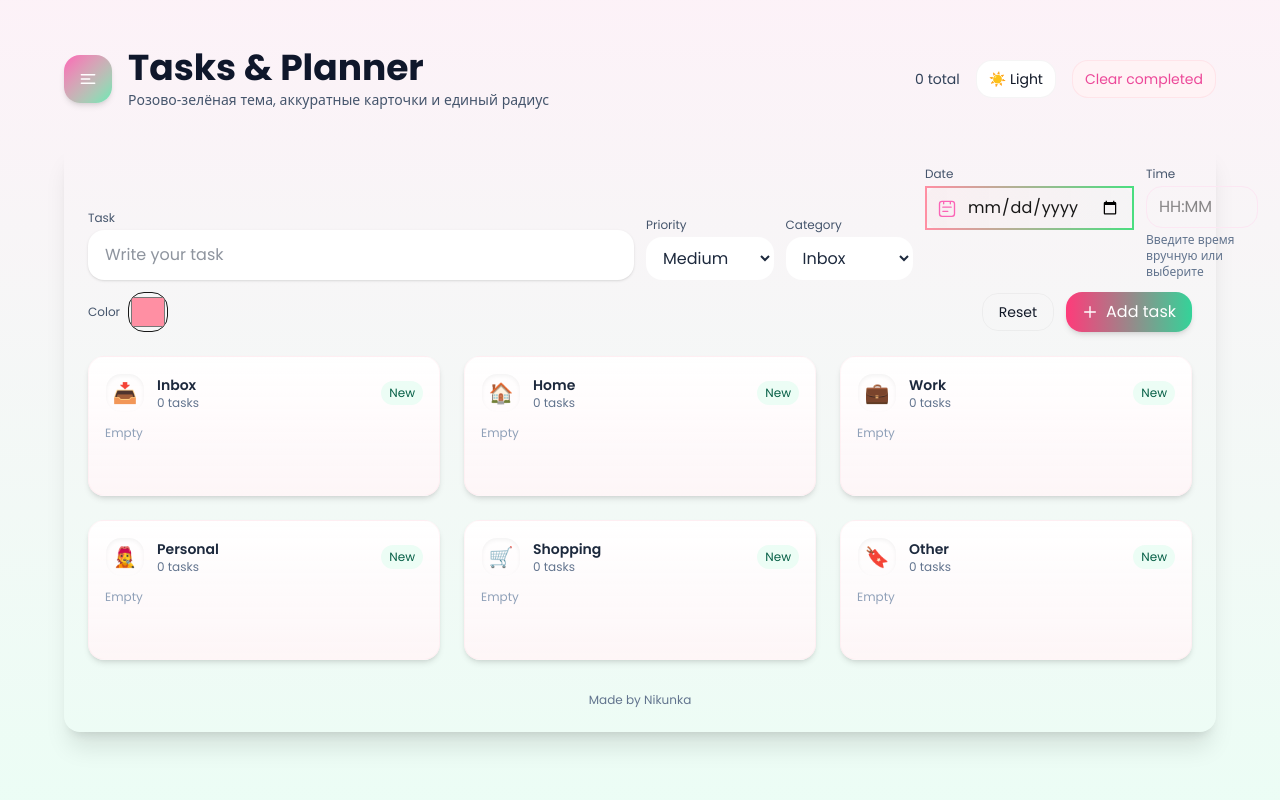
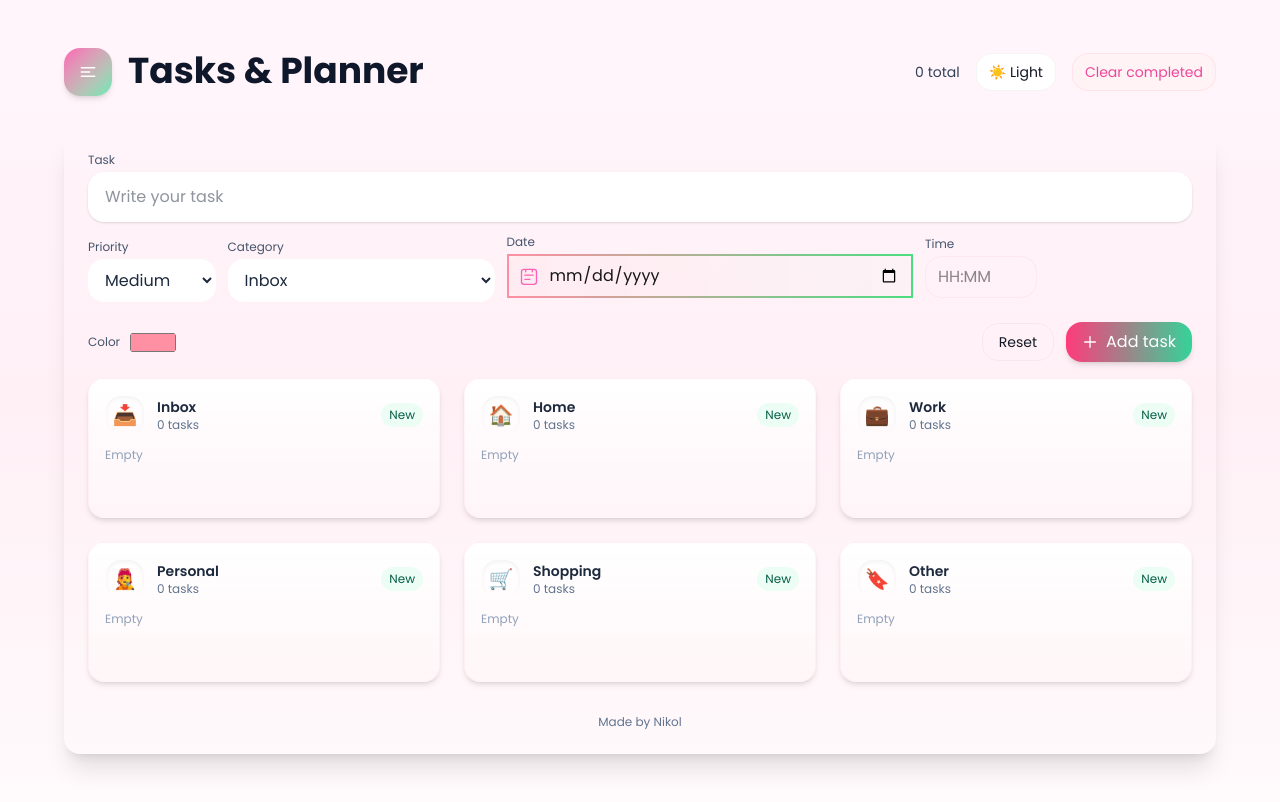
Before and after one commit to NikolVoronina/todo-app, a Next.js app: page / in a window 1280 px wide. Built offline with nearby package versions, Linux system fonts and the light colour scheme.

Commit message:
Changed structure in Dark Mode. Improved design.

```diff
--- a/src/app/page.tsx
+++ b/src/app/page.tsx
@@ -25,7 +25,6 @@ const CATEGORIES: { id: string; label: string; emoji: string }[] = [
 
 // shared constants
 const BORDER = "rounded-2xl";
-const CARD_BG = "bg-white/85";
 
 export default function Home() {
     const [todos, setTodos] = useState<Todo[]>([]);
@@ -40,7 +39,7 @@ export default function Home() {
             const raw = localStorage.getItem("darkMode");
             if (raw !== null) return raw === "1";
         } catch {}
-        return window.matchMedia && window.matchMedia("(prefers-color-scheme: dark)").matches;
+        return typeof window !== "undefined" && window.matchMedia && window.matchMedia("(prefers-color-scheme: dark)").matches;
     });
 
     useEffect(() => {
@@ -182,8 +181,9 @@ export default function Home() {
             return () => document.removeEventListener("mousedown", onDoc);
         }, []);
 
+        // use darkMode from closure
         return (
-            <div ref={ref} className="relative">
+            <div ref={ref} className="relative min-w-0">
                 <input
                     type="text"
                     inputMode="numeric"
@@ -205,27 +205,30 @@ export default function Home() {
                         }
                     }}
                     onBlur={() => {
-                        // delay to allow click selection
                         setTimeout(() => {
                             const n = normalizeTime(local);
                             if (n) {
                                 onChange(n);
                                 setLocal(n);
                             } else {
-                                // restore previous valid value
                                 setLocal(value);
                             }
                             setOpen(false);
                         }, 120);
                     }}
-                    className={`w-28 px-3 py-2 border border-pink-100 ${BORDER} focus:outline-none`}
+                    className={`w-full md:w-28 px-3 py-2 border border-pink-100 ${BORDER} focus:outline-none`}
                     aria-label="Time (HH:MM)"
                 />
 
                 {open && (
                     <div
-                        className={`absolute top-full mt-2 left-0 z-50 w-44 max-h-44 overflow-auto bg-white border ${BORDER}`}
-                        style={{ boxShadow: "0 8px 24px rgba(15,23,42,0.12)" }}
+                        className={`absolute top-full mt-2 left-0 z-50 w-full md:w-44 max-h-44 overflow-auto border ${BORDER}`}
+                        style={{
+                            boxShadow: "0 8px 24px rgba(15,23,42,0.12)",
+                            background: darkMode ? "linear-gradient(180deg,#041316,#071a14)" : "#fff",
+                            color: darkMode ? "#e6f6ef" : undefined,
+                            borderColor: darkMode ? "rgba(255,255,255,0.03)" : undefined,
+                        }}
                     >
                         <div className="p-2">
                             {timeOptions.map((t) => (
@@ -237,7 +240,8 @@ export default function Home() {
                                         setLocal(t);
                                         setOpen(false);
                                     }}
-                                    className="w-full text-left px-3 py-2 text-sm hover:bg-pink-50 rounded-md"
+                                    className={`w-full text-left px-3 py-2 text-sm rounded-md ${darkMode ? "hover:bg-[#04221a]" : "hover:bg-pink-50"}`}
+                                    style={{ color: darkMode ? "#e6f6ef" : undefined }}
                                 >
                                     {t}
                                 </button>
@@ -250,11 +254,13 @@ export default function Home() {
     }
 
     // theme helpers
-    const rootBg = darkMode ? "bg-gradient-to-b from-[#111317] to-[#083f2e]" : "bg-gradient-to-b from-pink-50 to-emerald-50";
+    // dark-mode gradient kept; light-mode gradient adjusted to a pink variant (same style)
+    const rootBg = darkMode
+        ? "bg-gradient-to-b from-[#111317] to-[#083f2e]"
+        : "bg-gradient-to-b from-[#fff6fb] via-[#fff0f6] to-[#fffafc]";
     const mainBgStyle = darkMode
         ? { background: "linear-gradient(180deg, rgba(8,10,12,0.82), rgba(6,20,16,0.82))", color: "#e6f6ef" }
         : undefined;
-    const cardBg = darkMode ? { background: "linear-gradient(180deg, #0b1220, #07221a)" } : undefined;
     const textColor = darkMode ? "text-slate-200" : "text-slate-900";
 
     return (
@@ -274,7 +280,7 @@ export default function Home() {
                         </div>
                         <div>
                             <h1 className={`text-4xl font-bold ${textColor}`}>Tasks & Planner</h1>
-                            <p className={`text-sm mt-0.5 ${darkMode ? "text-slate-300" : "text-slate-600"}`}>Розово‑зелёная тема, аккуратные карточки и единый радиус</p>
+                            <p className={`text-sm mt-0.5 ${darkMode ? "text-slate-300" : "text-slate-600"}`}></p>
                         </div>
                     </div>
 
@@ -312,8 +318,9 @@ export default function Home() {
                     className={`${BORDER} shadow-xl p-6`}
                     style={{ ...(mainBgStyle ?? {}), ...(darkMode ? { border: "1px solid rgba(255,255,255,0.04)" } : {}) }}
                 >
-                    <form onSubmit={addTodo} className="grid grid-cols-1 md:grid-cols-8 gap-3 items-end mb-6">
-                        <div className="md:col-span-4">
+                    {/* Task row (full width) */}
+                    <form onSubmit={addTodo} className="grid grid-cols-1 md:grid-cols-8 gap-3 items-end mb-4">
+                        <div className="md:col-span-8">
                             <label className={`block text-xs font-medium mb-1 ${darkMode ? "text-slate-300" : "text-slate-600"}`}>Task</label>
                             <input
                                 value={text}
@@ -323,6 +330,7 @@ export default function Home() {
                             />
                         </div>
 
+                        {/* controls row (under Task) */}
                         <div className="md:col-span-1">
                             <label className={`block text-xs font-medium mb-1 ${darkMode ? "text-slate-300" : "text-slate-600"}`}>Priority</label>
                             <select
@@ -336,7 +344,7 @@ export default function Home() {
                             </select>
                         </div>
 
-                        <div className="md:col-span-1">
+                        <div className="md:col-span-2">
                             <label className={`block text-xs font-medium mb-1 ${darkMode ? "text-slate-300" : "text-slate-600"}`}>Category</label>
                             <select
                                 value={category}
@@ -351,8 +359,7 @@ export default function Home() {
                             </select>
                         </div>
 
-                        <div className="md:col-span-2 flex gap-3">
-                            <div className="flex-1 relative">
+                        <div className="md:col-span-3 min-w-0">
                             <label className={`block text-xs font-medium mb-1 ${darkMode ? "text-slate-300" : "text-slate-600"}`}>Date</label>
                             <div className="relative">
                                 <svg className="absolute left-3 top-3 w-5 h-5 text-pink-400" viewBox="0 0 24 24" fill="none">
@@ -364,7 +371,7 @@ export default function Home() {
                                     type="date"
                                     value={date}
                                     onChange={(e) => setDate(e.target.value)}
-                                        className={`w-full pl-10 pr-3 py-2 border-2 border-transparent ${BORDER} focus:outline-none`}
+                                    className={`w-full pl-10 pr-3 py-2 border-2 border-transparent ${BORDER} focus:outline-none min-w-0`}
                                     style={{
                                         background: darkMode ? "linear-gradient(90deg, rgba(255,142,163,0.03), rgba(74,222,128,0.02))" : "linear-gradient(90deg, rgba(255,142,163,0.06), rgba(167,243,208,0.04))",
                                         borderImageSlice: 1,
@@ -373,7 +380,6 @@ export default function Home() {
                                     }}
                                 />
                             </div>
-
                             {date ? (
                                 <div className={`${BORDER} mt-2 inline-flex items-center gap-2 px-3 py-1 text-xs font-medium`} style={{ background: darkMode ? "#072a20" : "linear-gradient(90deg,#ffd7df,#dfffe8)" }}>
                                     <span className="text-pink-600">📅</span>
@@ -384,7 +390,7 @@ export default function Home() {
                             )}
                         </div>
 
-                            <div className="w-28">
+                        <div className="md:col-span-2 min-w-0">
                             <label className={`block text-xs font-medium mb-1 ${darkMode ? "text-slate-300" : "text-slate-600"}`}>Time</label>
 
                             <TimeInput
@@ -402,19 +408,19 @@ export default function Home() {
                                     <span className={darkMode ? "text-slate-200" : "text-slate-700"}>{time}</span>
                                 </div>
                             ) : (
-                                    <div className={`mt-1 text-xs ${darkMode ? "text-slate-400" : "text-slate-500"}`}>Введите время вручную или выберите</div>
+                                <div className={`mt-1 text-xs ${darkMode ? "text-slate-400" : "text-slate-500"}`}></div>
                             )}
                         </div>
-                        </div>
 
-                        <div className="md:col-span-8 flex items-center gap-3">
+                        {/* action row */}
+                        <div className="md:col-span-8 flex items-center gap-3 mt-2">
                             <div className="flex items-center gap-2">
                                 <label className={`text-xs font-medium ${darkMode ? "text-slate-300" : "text-slate-600"}`}>Color</label>
                                 <input
                                     type="color"
                                     value={color}
                                     onChange={(e) => setColor(e.target.value)}
-                                    className={`w-10 h-10 p-0 border ${BORDER}`}
+                                    className={`${BORDER}`}
                                     aria-label="Task color"
                                 />
                             </div>
@@ -526,7 +532,7 @@ export default function Home() {
                     </section>
 
                     <footer className={`mt-8 text-center text-xs ${darkMode ? "text-slate-400" : "text-slate-500"}`}>
-                        Made by Nikunka
+                        Made by Nikol
                     </footer>
                 </main>
             </div>
```
Lines whose indentation alone changed are shown as unchanged.
